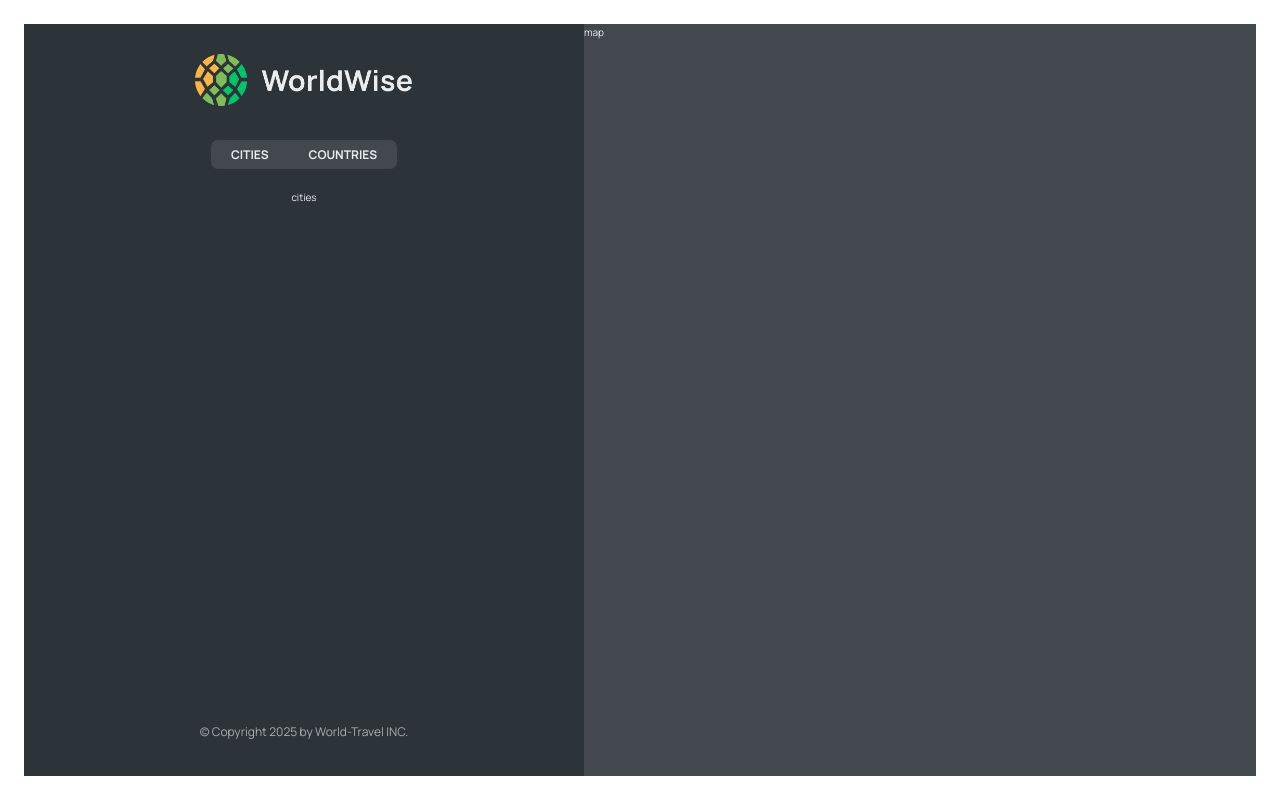
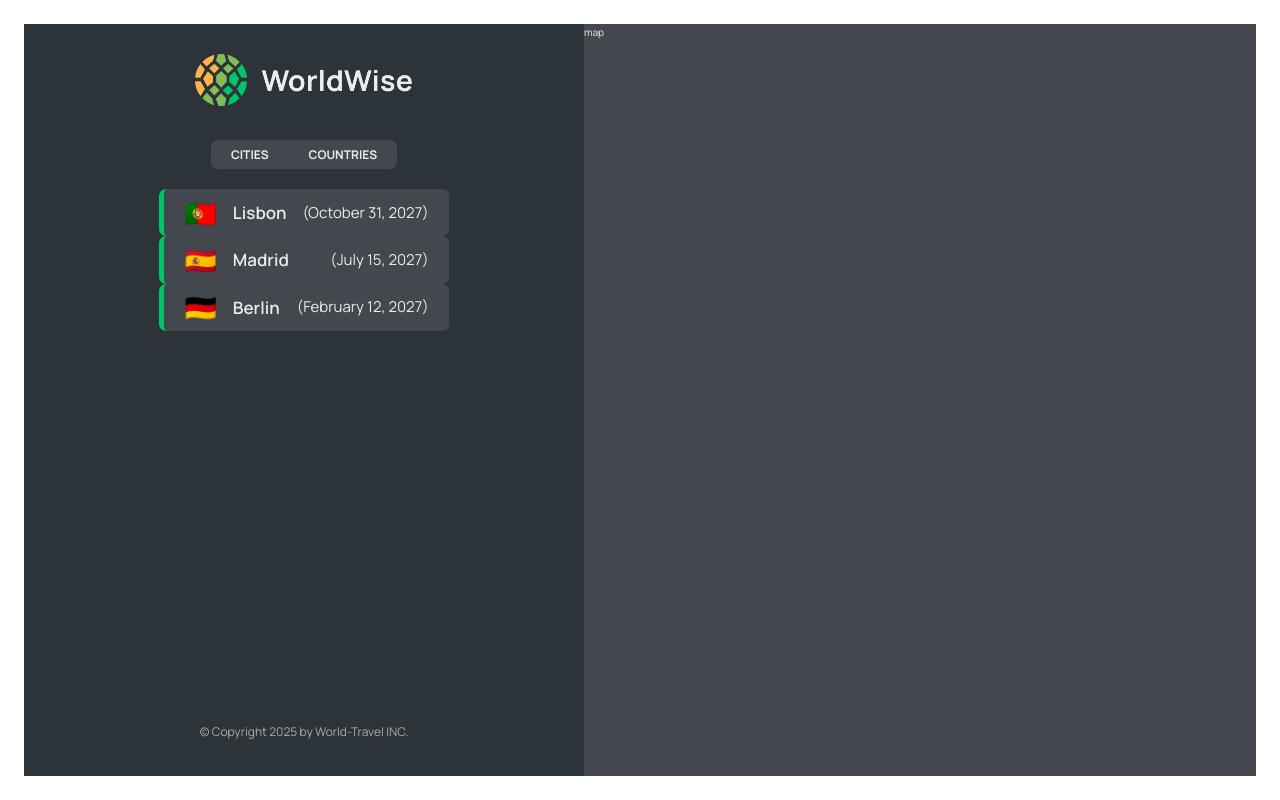
Before and after one commit to mrsherpacode/world-travel-, a React (Vite) app: page /app in a window 1280 px wide. Built offline with nearby package versions, Linux system fonts and the light colour scheme; data requests are answered from the project's data file.

Commit message:
list of cities is added

```diff
--- a/package.json
+++ b/package.json
@@ -7,9 +7,11 @@
     "dev": "vite",
     "build": "vite build",
     "lint": "eslint . --ext js,jsx --report-unused-disable-directives --max-warnings 0",
-    "preview": "vite preview"
+    "preview": "vite preview",
+    "server": "json-server --watch data/cities.json --port 9000"
   },
   "dependencies": {
+    "json-server": "^1.0.0-beta.3",
     "react": "^18.2.0",
     "react-dom": "^18.2.0",
     "react-router-dom": "^6.30.1"
--- a/src/App.jsx
+++ b/src/App.jsx
@@ -5,8 +5,33 @@
 import PageNotFound from "./pages/PageNotFound";
 import Login from "./pages/Login";
 import AppLayout from "./pages/AppLayout";
+import { useEffect, useState } from "react";
+import CityList from "./components/CityList";
+const BASE_URL = "http://localhost:9000";
+function App() {
+  const [cities, setCities] = useState([]);
+  const [isLoading, setIsLoading] = useState(false);
+  // This hook loads cities data from  the fake API that i created
+  useEffect(
+    function () {
+      async function fetchCities() {
+        setIsLoading(true);
 
-function App() {
+        try {
+          const res = await fetch(`${BASE_URL}/cities`);
+          const data = await res.json();
+          setCities(data);
+        } catch (err) {
+          console.error(err);
+        } finally {
+          setIsLoading(false);
+        }
+      }
+      fetchCities();
+    },
+
+    []
+  );
   return (
     <BrowserRouter>
       <Routes>
@@ -15,13 +40,18 @@
         <Route path="/pricing" element={<Pricing />} />
 
         <Route path="/app" element={<AppLayout />}>
-          {/* This is called index route which is render as default rout inside app route */}
-          <Route index element={<p>cities</p>} />
-          {/* Here, i'm creating nexted routes or child routes of app  */}
-          <Route path="cities" element={<p>The list of cities</p>} />
+          <Route
+            index
+            element={<CityList cities={cities} isLoading={isLoading} />}
+          />
+          <Route
+            path="cities"
+            element={<CityList cities={cities} isLoading={isLoading} />}
+          />
           <Route path="countries" element={<p>Countries</p>} />
           <Route path="form" element={<p>Form</p>} />
         </Route>
+
         <Route path="/login" element={<Login />} />
         <Route path="*" element={<PageNotFound />} />
       </Routes>
--- /dev/null
+++ b/src/components/CityItem.jsx
@@ -0,0 +1,23 @@
+import styles from "./CityItem.module.css";
+// this function formats the date
+const formatDate = (date) =>
+  new Intl.DateTimeFormat("en", {
+    day: "numeric",
+    month: "long",
+    year: "numeric",
+  }).format(new Date(date));
+
+function CityItem({ city }) {
+  // console.log(city);
+  // destructuring the city object
+  const { cityName, emoji, date } = city;
+  return (
+    <li className={styles.cityItem}>
+      <span className={styles.emoji}>{emoji}</span>
+      <h3 className={styles.name}> {cityName} </h3>
+      <time className={styles.date}>({formatDate(date)})</time>
+    </li>
+  );
+}
+
+export default CityItem;
--- /dev/null
+++ b/src/components/CityList.jsx
@@ -0,0 +1,20 @@
+import CityItem from "./CityItem";
+import styles from "./CityList.module.css";
+import Message from "./Message";
+import Spinner from "./Spinner";
+
+function CityList({ cities, isloading }) {
+  if (isloading) return <Spinner />;
+  // if the cities array is empty.
+  if (!cities.length)
+    return <Message message="Add your first  city  by clicking on the map" />;
+  return (
+    <ul className={styles.CityList}>
+      {cities.map((city) => (
+        <CityItem city={city} key={city.id} />
+      ))}
+    </ul>
+  );
+}
+
+export default CityList;
```
Also changed, not shown: 1 other file (tests, documents, lock files or other folders).
